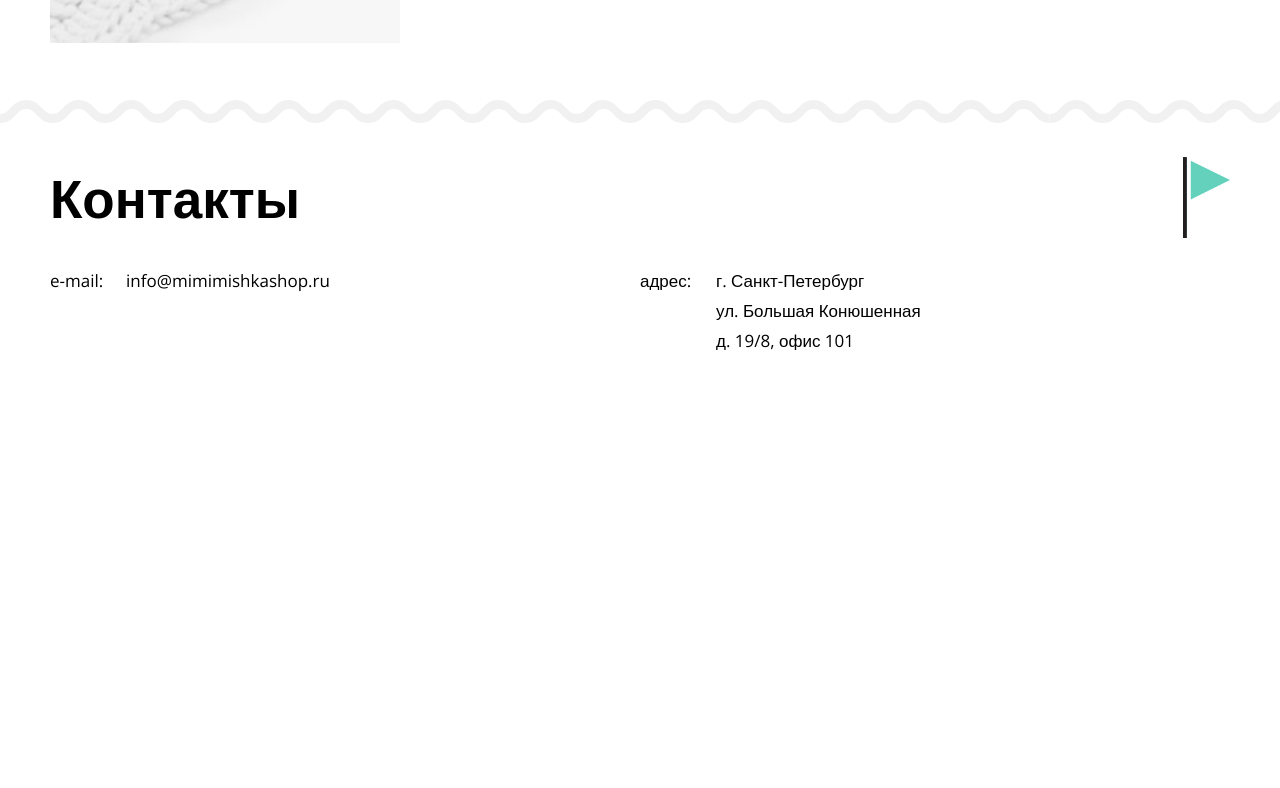
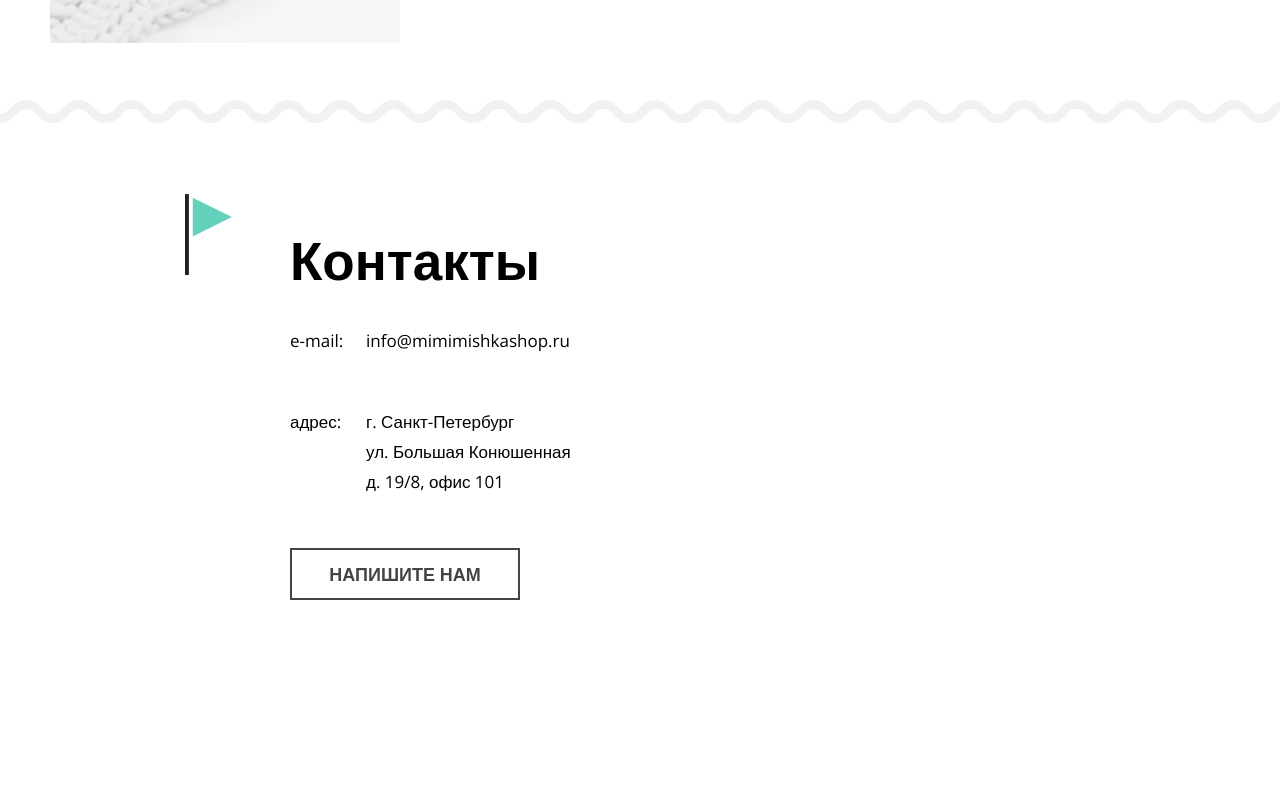
Before and after one commit to Saleyevav/mishka, a plain HTML site: page index.html in a window 1280 px wide. Shown: the part 2732-3520 px from the top of the page. After the commit the page ends 3488 px from the top, so only its background shows below. Drawn offline with nearby package versions, Linux system fonts and the light colour scheme.

Commit message:
create desctop styles for contacts

```diff
--- a/css/main.scss
+++ b/css/main.scss
@@ -857,13 +857,11 @@ header {
     }
     .address {
       grid-area: addr;
-      margin-top: 28px;
       font-size: 17px;
     }
 
     .e-mail {
       grid-area: mail;
-      margin-top: 28px;
       font-size: 17px;
     }
 
@@ -1077,4 +1075,53 @@ header {
       bottom: -80px;
     }
   }
+
+  .contacts {
+    padding-top: 83px;
+    padding-bottom: 105px;
+
+    display: grid;
+    grid-template-areas:
+      "fl     h3      map"
+      "A      mail    map"
+      "A      addr    map"
+      "A      btn     map";
+    grid-template-columns: 50% 50%;
+    grid-template-columns: auto 292px 50%;
+    column-gap: 58px;
+    // h3 {
+    //   grid-area: h3;
+    //   align-self: center;
+    // }
+    .flag {
+      // grid-area: fl;
+      // width: 47px;
+      // height: 81px;
+      // background: url(../img/flag.svg);
+      justify-self: flex-end;
+    }
+
+    .address,
+    .e-mail {
+      // grid-area: addr;
+      margin-top: 0;
+      white-space: nowrap;
+    }
+
+    // .e-mail {
+    //   grid-area: mail;
+    //   margin-top: 0;
+    // }
+
+    .map {
+      grid-area: map;
+      height: 457px;
+      margin: 0;
+    }
+
+    .chost-btn {
+      grid-area: btn;
+      margin-left: 0;
+    }
+  }
 }
```
Also changed, not shown: css/main.css.
